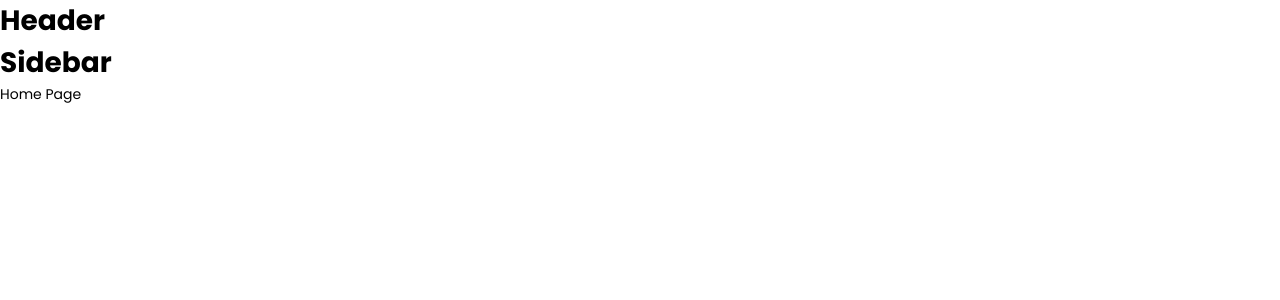
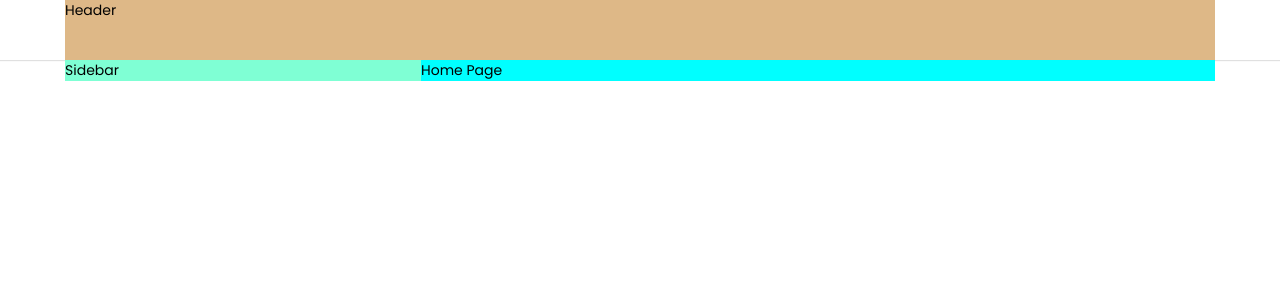
Before and after one commit to dinhdn218/tiktok-ui, a React (Create React App) app: page / in a window 1280 px wide. Shown: the top 300 px of the page. Built offline with nearby package versions, Linux system fonts and the light colour scheme.

Commit message:
add lib classnames, build frame default layout

```diff
--- a/package.json
+++ b/package.json
@@ -6,6 +6,7 @@
     "@testing-library/jest-dom": "^5.16.4",
     "@testing-library/react": "^13.2.0",
     "@testing-library/user-event": "^13.5.0",
+    "classnames": "^2.3.1",
     "react": "^18.1.0",
     "react-dom": "^18.1.0",
     "react-router-dom": "^6.3.0",
--- a/src/components/GlobalStyles/GlobalStyles.scss
+++ b/src/components/GlobalStyles/GlobalStyles.scss
@@ -1,5 +1,13 @@
 // Font family
 @import url('https://fonts.googleapis.com/css2?family=Poppins:wght@300;400;500;600;700&display=swap');
+
+:root {
+  --main-color: #fe2c55;
+
+  --default-layout-height-header: 6rem;
+  --default-layout-width: 115rem;
+  --sidebar-width: 35.6rem;
+}
 
 // Reset css
 html {
--- /dev/null
+++ b/src/components/Layouts/DefaultLayout/DefaultLayout.module.scss
@@ -0,0 +1,17 @@
+.wrapper {
+  display: flex;
+  flex-direction: column;
+  align-items: center;
+}
+
+.container {
+  width: var(--default-layout-width);
+  background-color: aquamarine;
+
+  display: flex;
+}
+
+.content {
+  flex: 1;
+  background-color: aqua;
+}
--- /dev/null
+++ b/src/components/Layouts/DefaultLayout/Sidebar/Sidebar.module.scss
@@ -0,0 +1,3 @@
+.wrapper {
+  width: var(--sidebar-width);
+}
--- a/src/components/Layouts/DefaultLayout/Sidebar/index.js
+++ b/src/components/Layouts/DefaultLayout/Sidebar/index.js
@@ -1,5 +1,10 @@
+import styles from './Sidebar.module.scss';
+import classNames from 'classnames/bind';
+
+const cx = classNames.bind(styles);
+
 function Sidebar() {
-  return <h1>Sidebar</h1>;
+  return <aside className={cx('wrapper')}>Sidebar</aside>;
 }
 
 export default Sidebar;
--- a/src/components/Layouts/DefaultLayout/index.js
+++ b/src/components/Layouts/DefaultLayout/index.js
@@ -1,13 +1,17 @@
 import Header from '@/components/Layouts/components/Header';
 import Sidebar from './Sidebar';
+import styles from './DefaultLayout.module.scss';
+import classNames from 'classnames/bind';
+
+const cx = classNames.bind(styles);
 
 function DefaultLayout({ children }) {
   return (
-    <div>
+    <div className={cx('wrapper')}>
       <Header />
-      <div className="container">
+      <div className={cx('container')}>
         <Sidebar />
-        <div className="content">{children}</div>
+        <div className={cx('content')}>{children}</div>
       </div>
     </div>
   );
--- /dev/null
+++ b/src/components/Layouts/components/Header/Header.module.scss
@@ -0,0 +1,15 @@
+.wrapper {
+  width: 100%;
+  height: var(--default-layout-height-header);
+
+  display: flex;
+  justify-content: center;
+  box-shadow: 0px 1px 1px rgb(0 0 0 / 12%);
+}
+
+.content {
+  width: var(--default-layout-width);
+  height: 100%;
+
+  background-color: burlywood;
+}
--- a/src/components/Layouts/components/Header/index.js
+++ b/src/components/Layouts/components/Header/index.js
@@ -1,5 +1,14 @@
+import styles from './Header.module.scss';
+import classNames from 'classnames/bind';
+
+const cx = classNames.bind(styles);
+
 function Header() {
-  return <h1>Header</h1>;
+  return (
+    <header className={cx('wrapper')}>
+      <div className={cx('content')}>Header</div>
+    </header>
+  );
 }
 
 export default Header;
```
Also changed, not shown: 1 other file (tests, documents, lock files or other folders).
